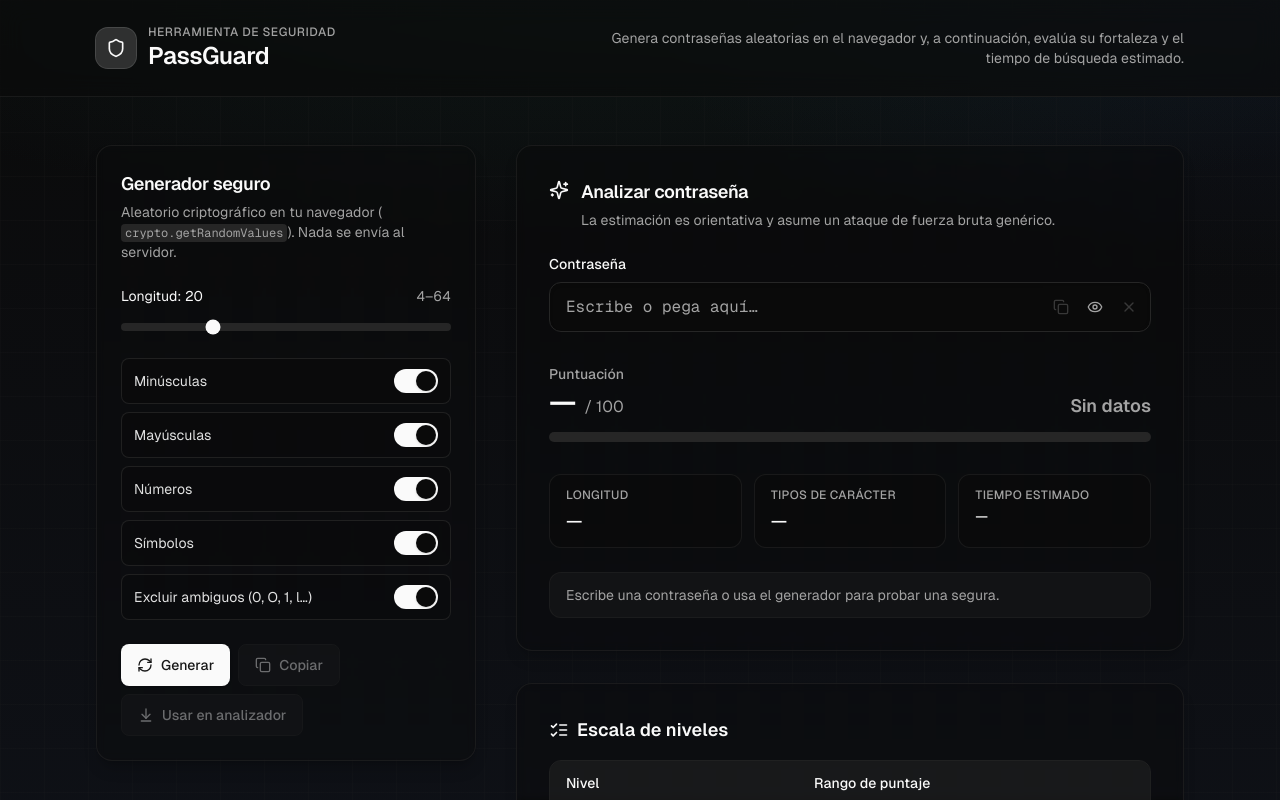
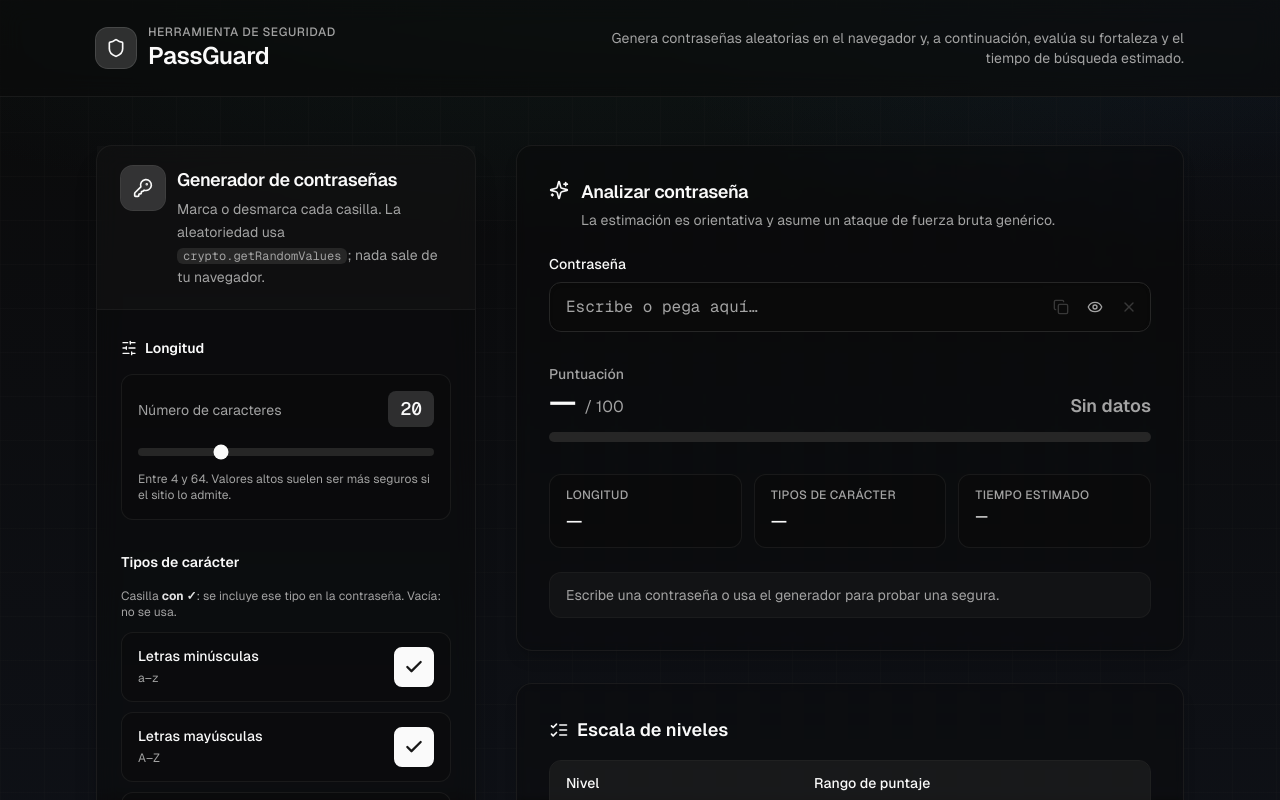
Before and after one commit to JunniorRavelo/password-analyzer, a Next.js app: page / in a window 1280 px wide. Shown: the top 800 px of the page. Built offline with nearby package versions, Linux system fonts and the light colour scheme.

Commit message:
Refactor PasswordGeneratorPanel to enhance checkbox component, improve layout, and add character count validation for password generation options

```diff
--- a/components/password-generator-panel.tsx
+++ b/components/password-generator-panel.tsx
@@ -1,12 +1,19 @@
 'use client'
 
-import { useCallback, useState } from 'react'
+import { useCallback, useMemo, useState } from 'react'
 import {
   generateSecurePassword,
   type GeneratorOptions,
 } from '@/lib/password-utils'
 import { cn } from '@/lib/utils'
-import { Copy, Check, RefreshCw, ArrowDownToLine } from 'lucide-react'
+import {
+  Copy,
+  Check,
+  RefreshCw,
+  ArrowDownToLine,
+  KeyRound,
+  SlidersHorizontal,
+} from 'lucide-react'
 
 type Props = {
   onApplyPassword: (value: string) => void
@@ -22,51 +29,77 @@ const DEFAULT_OPTS: GeneratorOptions = {
   excludeAmbiguous: true,
 }
 
-function Toggle({
+/** Casilla personalizada: recuadro con icono de verificación cuando está seleccionada. */
+function OptionCheckboxRow({
   id,
   label,
+  hint,
   checked,
-  onChange,
+  onCheckedChange,
   disabled,
+  disabledReason,
 }: {
   id: string
   label: string
+  hint?: string
   checked: boolean
-  onChange: (v: boolean) => void
+  onCheckedChange: (next: boolean) => void
   disabled?: boolean
+  disabledReason?: string
 }) {
   return (
+    <div
+      className={cn(
+        'rounded-xl border border-border/60 bg-card/40 px-4 py-3.5 transition-colors',
+        !disabled && 'hover:bg-card/55'
+      )}
+    >
       <label
         htmlFor={id}
+        title={disabled ? disabledReason : undefined}
         className={cn(
-        'flex cursor-pointer items-center justify-between gap-3 rounded-lg border border-border/80 bg-card/40 px-3 py-2.5 text-sm transition-colors hover:bg-card/70',
-        disabled && 'pointer-events-none opacity-50'
+          'flex cursor-pointer items-center gap-3 sm:gap-4',
+          disabled && 'cursor-not-allowed'
         )}
       >
-      <span className="text-foreground/90">{label}</span>
-      <span className="relative inline-flex h-6 w-11 shrink-0 items-center">
+        <div className="min-w-0 flex-1">
+          <p className="text-sm font-medium leading-snug text-foreground">
+            {label}
+          </p>
+          {hint ? (
+            <p className="mt-1 text-xs leading-snug text-muted-foreground">
+              {hint}
+            </p>
+          ) : null}
+        </div>
+        <span className="relative inline-flex shrink-0">
           <input
             id={id}
             type="checkbox"
-          role="switch"
             checked={checked}
             disabled={disabled}
-          onChange={(e) => onChange(e.target.checked)}
+            onChange={(e) => onCheckedChange(e.target.checked)}
             className="peer sr-only"
             aria-checked={checked}
+            aria-disabled={disabled}
           />
           <span
+            aria-hidden
             className={cn(
-            'pointer-events-none absolute inset-0 rounded-full bg-muted transition-colors peer-focus-visible:ring-2 peer-focus-visible:ring-ring peer-focus-visible:ring-offset-2 peer-focus-visible:ring-offset-background peer-checked:bg-primary'
+              'flex h-10 w-10 items-center justify-center rounded-lg border-2 transition-all peer-focus-visible:ring-2 peer-focus-visible:ring-ring peer-focus-visible:ring-offset-2 peer-focus-visible:ring-offset-background',
+              checked
+                ? 'border-primary bg-primary text-primary-foreground shadow-sm'
+                : 'border-muted-foreground/45 bg-background/90 text-primary-foreground',
+              disabled && 'opacity-50'
             )}
-        />
-        <span
-          className={cn(
-            'pointer-events-none absolute top-0.5 left-0.5 h-5 w-5 rounded-full bg-background shadow transition-transform peer-checked:translate-x-5'
-          )}
-        />
+          >
+            {checked ? (
+              <Check className="h-5 w-5" strokeWidth={2.75} aria-hidden />
+            ) : null}
+          </span>
         </span>
       </label>
+    </div>
   )
 }
 
@@ -75,6 +108,14 @@ export function PasswordGeneratorPanel({ onApplyPassword, className }: Props) {
   const [generated, setGenerated] = useState('')
   const [error, setError] = useState<string | null>(null)
   const [copied, setCopied] = useState(false)
+
+  const activeCharsetCount = useMemo(
+    () =>
+      [opts.lowercase, opts.uppercase, opts.numbers, opts.symbols].filter(
+        Boolean
+      ).length,
+    [opts.lowercase, opts.uppercase, opts.numbers, opts.symbols]
+  )
 
   const runGenerate = useCallback(() => {
     setError(null)
@@ -99,29 +140,54 @@ export function PasswordGeneratorPanel({ onApplyPassword, className }: Props) {
     }
   }, [generated])
 
+  const lastCharsetHint =
+    'Tiene que haber al menos un tipo de carácter marcado para poder generar.'
+
   return (
     <section
       className={cn(
-        'rounded-2xl border border-border/60 bg-card/30 p-6 shadow-lg shadow-black/20 backdrop-blur-sm',
+        'rounded-2xl border border-border/60 bg-card/40 shadow-xl shadow-black/25 backdrop-blur-md',
         className
       )}
       aria-labelledby="generator-heading"
     >
-      <div className="mb-6 flex flex-col gap-1">
-        <h2 id="generator-heading" className="text-lg font-semibold tracking-tight">
-          Generador seguro
+      <div className="border-b border-border/50 bg-muted/20 px-5 py-5 sm:px-6">
+        <div className="flex gap-3">
+          <span className="flex h-11 w-11 shrink-0 items-center justify-center rounded-xl bg-primary/15 text-primary ring-1 ring-primary/20">
+            <KeyRound className="h-5 w-5" aria-hidden />
+          </span>
+          <div className="min-w-0">
+            <h2
+              id="generator-heading"
+              className="text-lg font-semibold tracking-tight text-foreground"
+            >
+              Generador de contraseñas
             </h2>
-        <p className="text-sm text-muted-foreground">
-          Aleatorio criptográfico en tu navegador ({' '}
-          <code className="rounded bg-muted px-1 py-0.5 text-xs">crypto.getRandomValues</code>
-          ). Nada se envía al servidor.
+            <p className="mt-1 text-sm leading-relaxed text-muted-foreground">
+              Marca o desmarca cada casilla. La aleatoriedad usa{' '}
+              <code className="rounded-md bg-muted px-1.5 py-px font-mono text-xs">
+                crypto.getRandomValues
+              </code>
+              ; nada sale de tu navegador.
             </p>
           </div>
+        </div>
+      </div>
 
-      <div className="mb-5">
-        <div className="mb-2 flex items-center justify-between text-sm">
-          <label htmlFor="pwd-length">Longitud: {opts.length}</label>
-          <span className="text-muted-foreground">4–64</span>
+      <div className="space-y-8 px-5 py-6 sm:px-6 sm:py-7">
+        <fieldset className="space-y-3 border-0 p-0">
+          <legend className="mb-1 flex items-center gap-2 text-sm font-semibold text-foreground">
+            <SlidersHorizontal className="h-4 w-4 text-primary" aria-hidden />
+            Longitud
+          </legend>
+          <div className="rounded-xl border border-border/60 bg-card/30 p-4">
+            <div className="mb-3 flex items-baseline justify-between gap-3">
+              <span className="text-sm text-muted-foreground">
+                Número de caracteres
+              </span>
+              <span className="rounded-lg bg-primary/15 px-3 py-1 font-mono text-lg font-semibold tabular-nums text-primary">
+                {opts.length}
+              </span>
             </div>
             <input
               id="pwd-length"
@@ -133,94 +199,141 @@ export function PasswordGeneratorPanel({ onApplyPassword, className }: Props) {
                 setOpts((o) => ({ ...o, length: Number(e.target.value) }))
               }
               className="h-2 w-full cursor-pointer appearance-none rounded-full bg-muted accent-primary"
+              aria-valuemin={4}
+              aria-valuemax={64}
+              aria-valuenow={opts.length}
+            />
+            <p className="mt-2 text-xs text-muted-foreground">
+              Entre 4 y 64. Valores altos suelen ser más seguros si el sitio lo
+              admite.
+            </p>
+          </div>
+        </fieldset>
+
+        <fieldset className="space-y-3 border-0 p-0">
+          <legend className="mb-1 text-sm font-semibold text-foreground">
+            Tipos de carácter
+          </legend>
+          <p className="text-xs text-muted-foreground">
+            Casilla <strong className="text-foreground/90">con ✓</strong>: se
+            incluye ese tipo en la contraseña. Vacía: no se usa.
+          </p>
+          <div className="flex flex-col gap-2.5">
+            <OptionCheckboxRow
+              id="g-lowercase"
+              label="Letras minúsculas"
+              hint="a–z"
+              checked={opts.lowercase}
+              onCheckedChange={(v) => setOpts((o) => ({ ...o, lowercase: v }))}
+              disabled={opts.lowercase && activeCharsetCount <= 1}
+              disabledReason={lastCharsetHint}
+            />
+            <OptionCheckboxRow
+              id="g-uppercase"
+              label="Letras mayúsculas"
+              hint="A–Z"
+              checked={opts.uppercase}
+              onCheckedChange={(v) => setOpts((o) => ({ ...o, uppercase: v }))}
+              disabled={opts.uppercase && activeCharsetCount <= 1}
+              disabledReason={lastCharsetHint}
+            />
+            <OptionCheckboxRow
+              id="g-numbers"
+              label="Números"
+              hint="Dígitos (el subconjunto depende de «ambiguos»)"
+              checked={opts.numbers}
+              onCheckedChange={(v) => setOpts((o) => ({ ...o, numbers: v }))}
+              disabled={opts.numbers && activeCharsetCount <= 1}
+              disabledReason={lastCharsetHint}
+            />
+            <OptionCheckboxRow
+              id="g-symbols"
+              label="Símbolos"
+              hint="Signos seguros para contraseñas"
+              checked={opts.symbols}
+              onCheckedChange={(v) => setOpts((o) => ({ ...o, symbols: v }))}
+              disabled={opts.symbols && activeCharsetCount <= 1}
+              disabledReason={lastCharsetHint}
+            />
+          </div>
+        </fieldset>
+
+        <div>
+          <p className="mb-2 text-sm font-semibold text-foreground">Legibilidad</p>
+          <OptionCheckboxRow
+            id="g-ambiguous"
+            label="Excluir caracteres ambiguos"
+            hint="Evita 0/O, 1/l, I, etc., útil si copias la contraseña a mano."
+            checked={opts.excludeAmbiguous}
+            onCheckedChange={(v) =>
+              setOpts((o) => ({ ...o, excludeAmbiguous: v }))
+            }
           />
         </div>
 
-      <div className="mb-6 grid gap-2">
-        <Toggle
-          id="g-lower"
-          label="Minúsculas"
-          checked={opts.lowercase}
-          onChange={(v) => setOpts((o) => ({ ...o, lowercase: v }))}
-        />
-        <Toggle
-          id="g-upper"
-          label="Mayúsculas"
-          checked={opts.uppercase}
-          onChange={(v) => setOpts((o) => ({ ...o, uppercase: v }))}
-        />
-        <Toggle
-          id="g-num"
-          label="Números"
-          checked={opts.numbers}
-          onChange={(v) => setOpts((o) => ({ ...o, numbers: v }))}
-        />
-        <Toggle
-          id="g-sym"
-          label="Símbolos"
-          checked={opts.symbols}
-          onChange={(v) => setOpts((o) => ({ ...o, symbols: v }))}
-        />
-        <Toggle
-          id="g-ambig"
-          label="Excluir ambiguos (0, O, 1, l…)"
-          checked={opts.excludeAmbiguous}
-          onChange={(v) => setOpts((o) => ({ ...o, excludeAmbiguous: v }))}
-        />
-      </div>
-
-      <div className="flex flex-wrap gap-2">
+        <div className="flex flex-col gap-2.5">
           <button
             type="button"
             onClick={runGenerate}
-          className="inline-flex items-center gap-2 rounded-lg bg-primary px-4 py-2.5 text-sm font-medium text-primary-foreground shadow transition-opacity hover:opacity-90"
+            className="inline-flex h-11 w-full items-center justify-center gap-2 rounded-xl bg-primary text-sm font-semibold text-primary-foreground shadow-md transition-[opacity,box-shadow] hover:opacity-90 focus-visible:outline-none focus-visible:ring-2 focus-visible:ring-ring focus-visible:ring-offset-2 focus-visible:ring-offset-background"
           >
             <RefreshCw className="h-4 w-4" aria-hidden />
-          Generar
+            Generar contraseña
           </button>
+          <div className="grid grid-cols-1 gap-2 sm:grid-cols-2">
             <button
               type="button"
               onClick={copy}
               disabled={!generated}
-          className="inline-flex items-center gap-2 rounded-lg border border-border bg-secondary/50 px-4 py-2.5 text-sm font-medium transition-colors hover:bg-secondary disabled:pointer-events-none disabled:opacity-40"
+              className="inline-flex h-10 items-center justify-center gap-2 rounded-xl border border-border bg-background/60 text-sm font-medium transition-colors hover:bg-muted disabled:pointer-events-none disabled:opacity-40"
             >
               {copied ? (
                 <Check className="h-4 w-4 text-emerald-400" aria-hidden />
               ) : (
                 <Copy className="h-4 w-4" aria-hidden />
               )}
-          {copied ? 'Copiado' : 'Copiar'}
+              {copied ? 'Copiada' : 'Copiar'}
             </button>
             <button
               type="button"
               onClick={() => generated && onApplyPassword(generated)}
               disabled={!generated}
-          className="inline-flex items-center gap-2 rounded-lg border border-border bg-secondary/50 px-4 py-2.5 text-sm font-medium transition-colors hover:bg-secondary disabled:pointer-events-none disabled:opacity-40"
+              className="inline-flex h-10 items-center justify-center gap-2 rounded-xl border border-border bg-background/60 text-sm font-medium transition-colors hover:bg-muted disabled:pointer-events-none disabled:opacity-40"
             >
               <ArrowDownToLine className="h-4 w-4" aria-hidden />
-          Usar en analizador
+              Enviar al analizador
             </button>
           </div>
+        </div>
 
-      {error && (
-        <p className="mt-4 text-sm text-destructive" role="alert">
+        {error ? (
+          <p
+            className="rounded-xl border border-destructive/40 bg-destructive/10 px-4 py-3 text-sm text-destructive"
+            role="alert"
+          >
             {error}
           </p>
-      )}
+        ) : null}
 
-      {generated && (
-        <div className="mt-5 rounded-xl border border-border/80 bg-muted/40 p-4">
-          <p className="mb-1 text-xs font-medium uppercase tracking-wide text-muted-foreground">
-            Resultado
+        {generated ? (
+          <div className="rounded-xl border border-primary/25 bg-muted/25 p-4 ring-1 ring-primary/10">
+            <p className="mb-2 text-xs font-semibold uppercase tracking-wide text-muted-foreground">
+              Contraseña generada
             </p>
             <p
-            className="break-all font-mono text-sm leading-relaxed text-foreground select-all"
+              className="break-all font-mono text-sm leading-relaxed tracking-wide text-foreground select-all"
               data-testid="generated-password"
             >
               {generated}
             </p>
           </div>
+        ) : (
+          <p className="rounded-xl border border-dashed border-border/80 bg-muted/10 px-4 py-6 text-center text-sm text-muted-foreground">
+            Pulsa «Generar contraseña» para obtener un resultado con la
+            configuración actual.
+          </p>
         )}
+      </div>
     </section>
   )
 }
```
Lines whose indentation alone changed are shown as unchanged.
